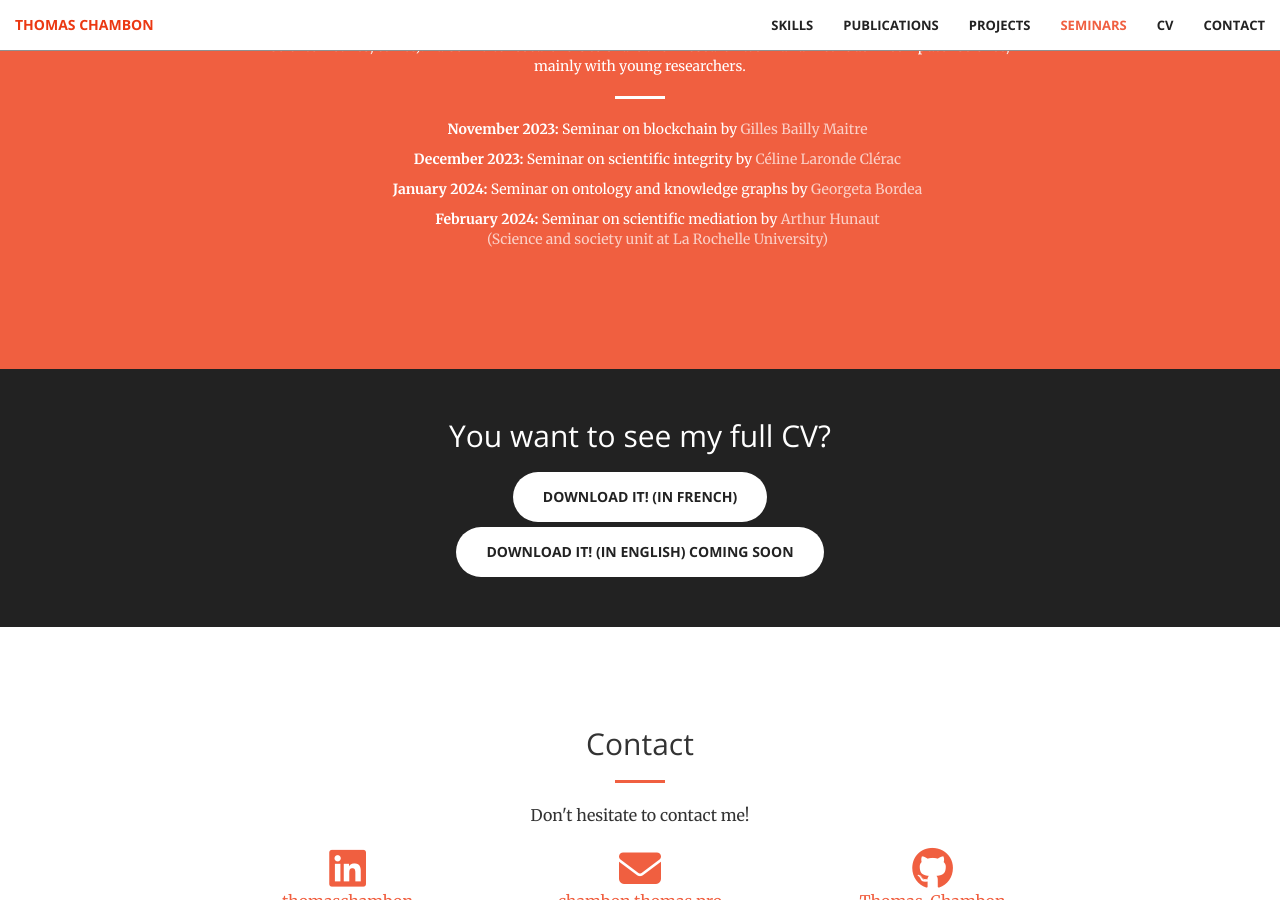
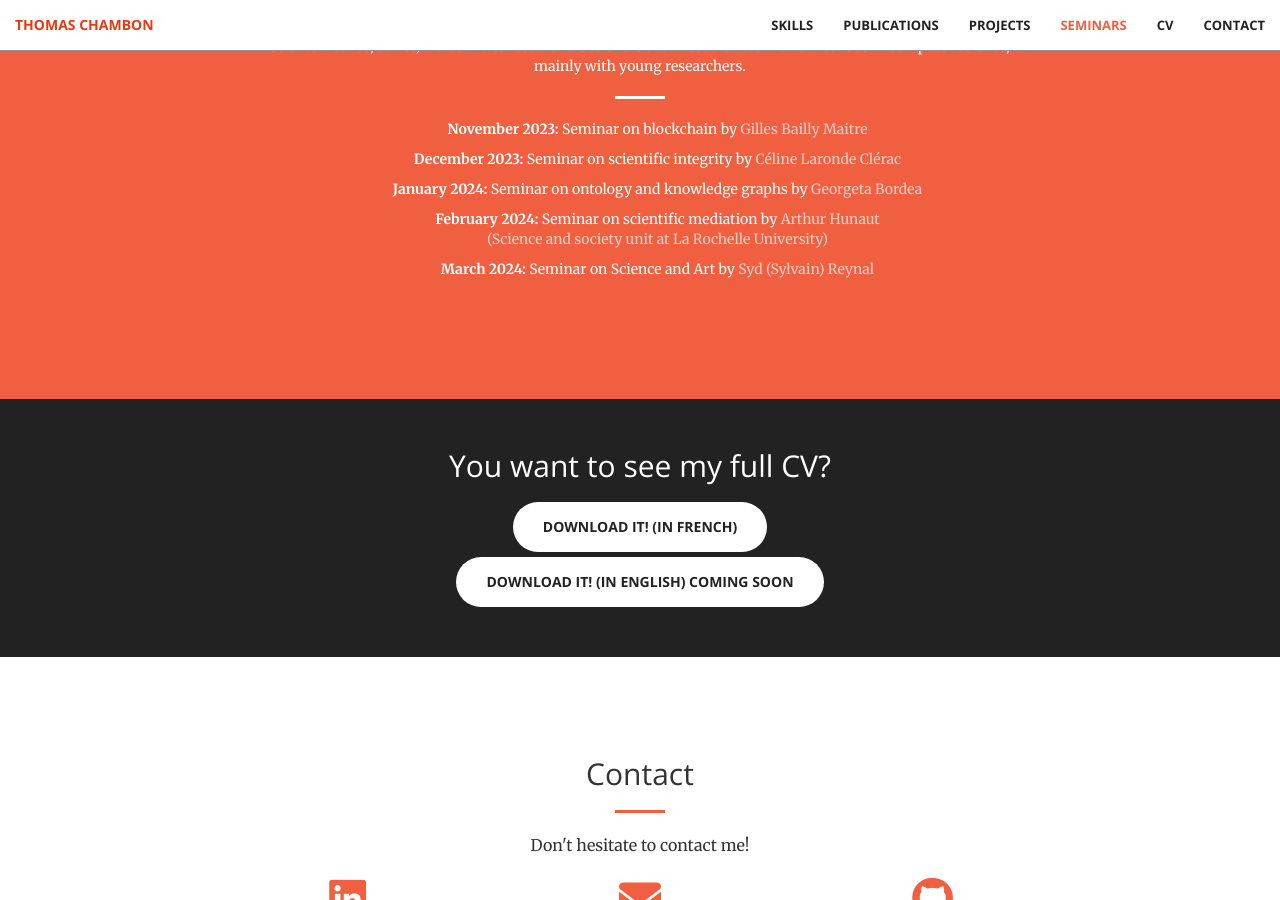
Before and after one commit to Thomas-Chambon/Thomas-Chambon.github.io, a Jekyll site: the page built from index.markdown, in a window 1280 px wide and 900 px high, scrolled down 2939 px. Built offline with Jekyll 4.4.1, drawn with Linux system fonts in a browser that asks for light colours.

Commit message:
Add new seminar edition

```diff
--- a/_includes/seminars.html
+++ b/_includes/seminars.html
@@ -34,6 +34,12 @@
                             <a href="https://www.univ-larochelle.fr/recherche/science-et-societe/" class="text-faded" target="_blank" rel="noreferrer">Arthur Hunaut</br> (Science and society unit at La Rochelle University)</a>
                         </li>
                     </ul>
+                    <ul class="fa-ul">
+                        <li>
+                            <b>March 2024:</b> Seminar on Science and Art by
+                            <a href="https://reynal.etis-lab.fr/" class="text-faded" target="_blank" rel="noreferrer">Syd (Sylvain) Reynal</a>
+                        </li>
+                    </ul>
                 </p>
             </div>
         </div>
```
